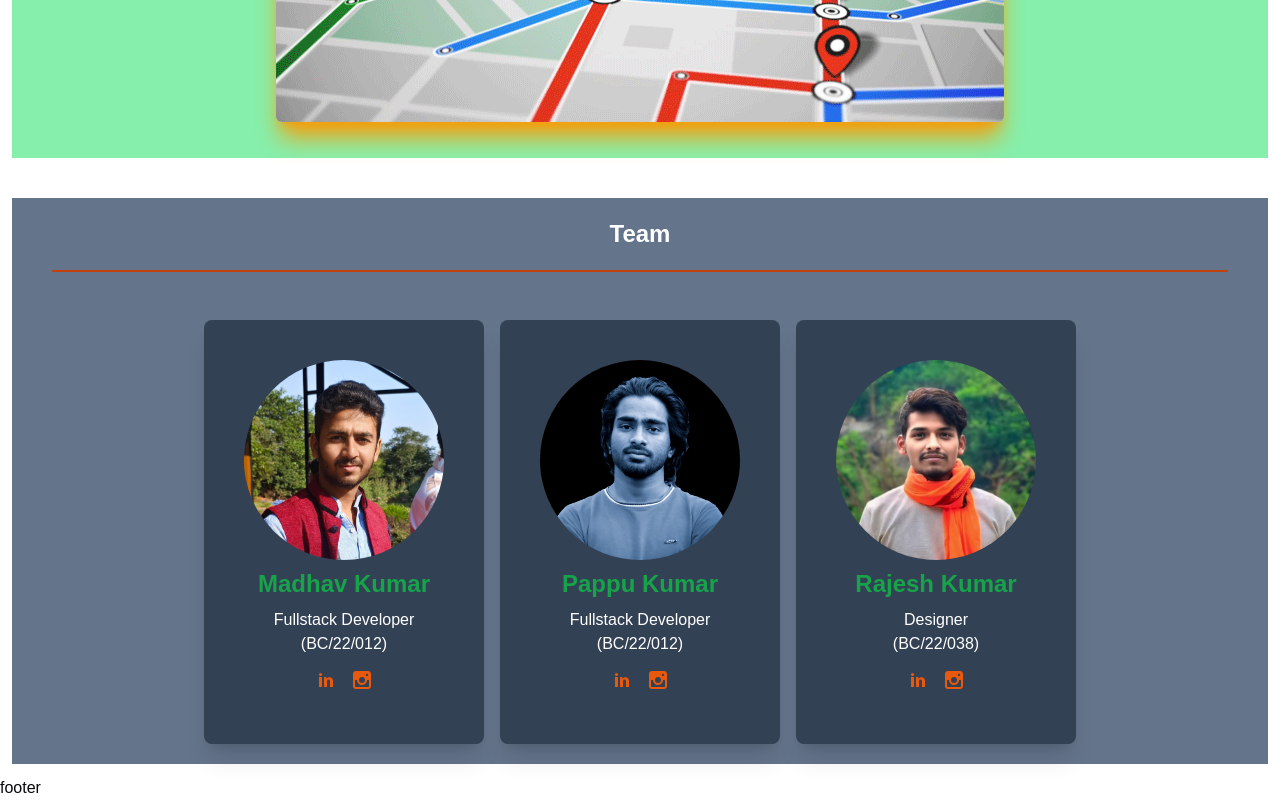
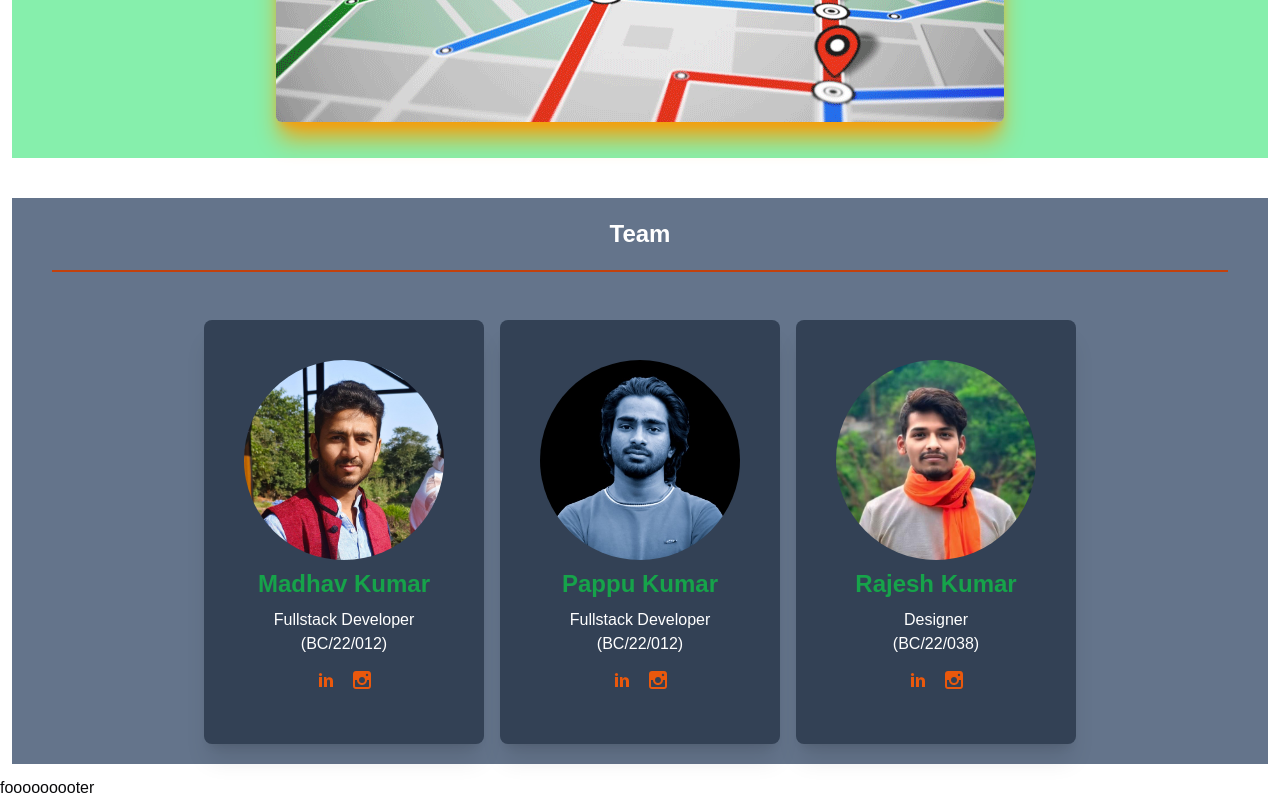
Before and after one commit to pappu-DD/e-collection, a Next.js app: page / in a window 1280 px wide. Shown: the part 1053-1853 px from the top of the page. Built offline with nearby package versions, Linux system fonts and the light colour scheme; no server answers.

Commit message:
foooter edit

```diff
--- a/app/component/footer.jsx
+++ b/app/component/footer.jsx
@@ -3,7 +3,7 @@ import React from 'react'
 export default function Footer() {
   return (
     <div>
-      <h1>footer</h1>
+      <h1>fooooooooter</h1>
     </div>
   )
 }
```
